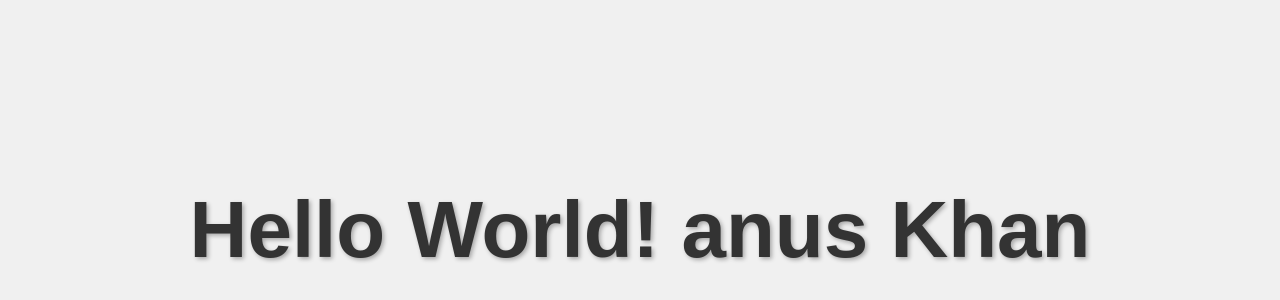
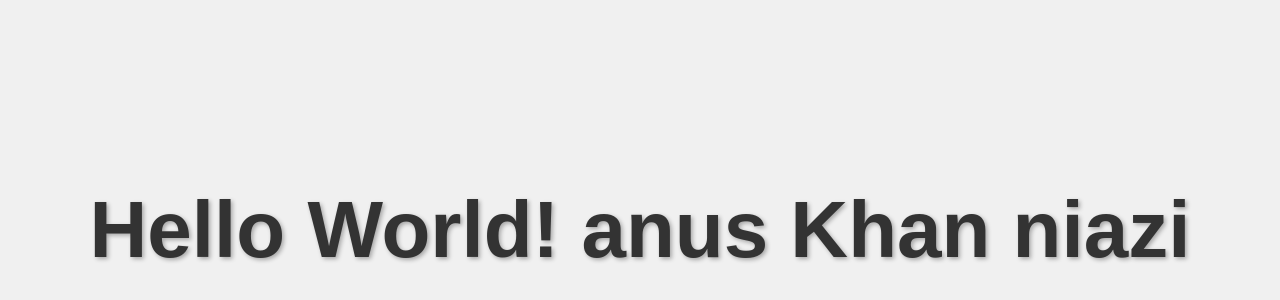
Before and after one commit to Anuskhancoding/CICD-Pipleine, a plain HTML site: page index.html in a window 1280 px wide. Shown: the part 170-470 px from the top of the page. Drawn offline with Linux system fonts and the light colour scheme.

Commit message:
CICD PIPELINE Complete

```diff
--- a/index.html
+++ b/index.html
@@ -22,6 +22,6 @@
     </style>
 </head>
 <body>
-    <h1>Hello World! anus Khan</h1>
+    <h1>Hello World! anus Khan niazi</h1>
 </body>
 </html>
```
